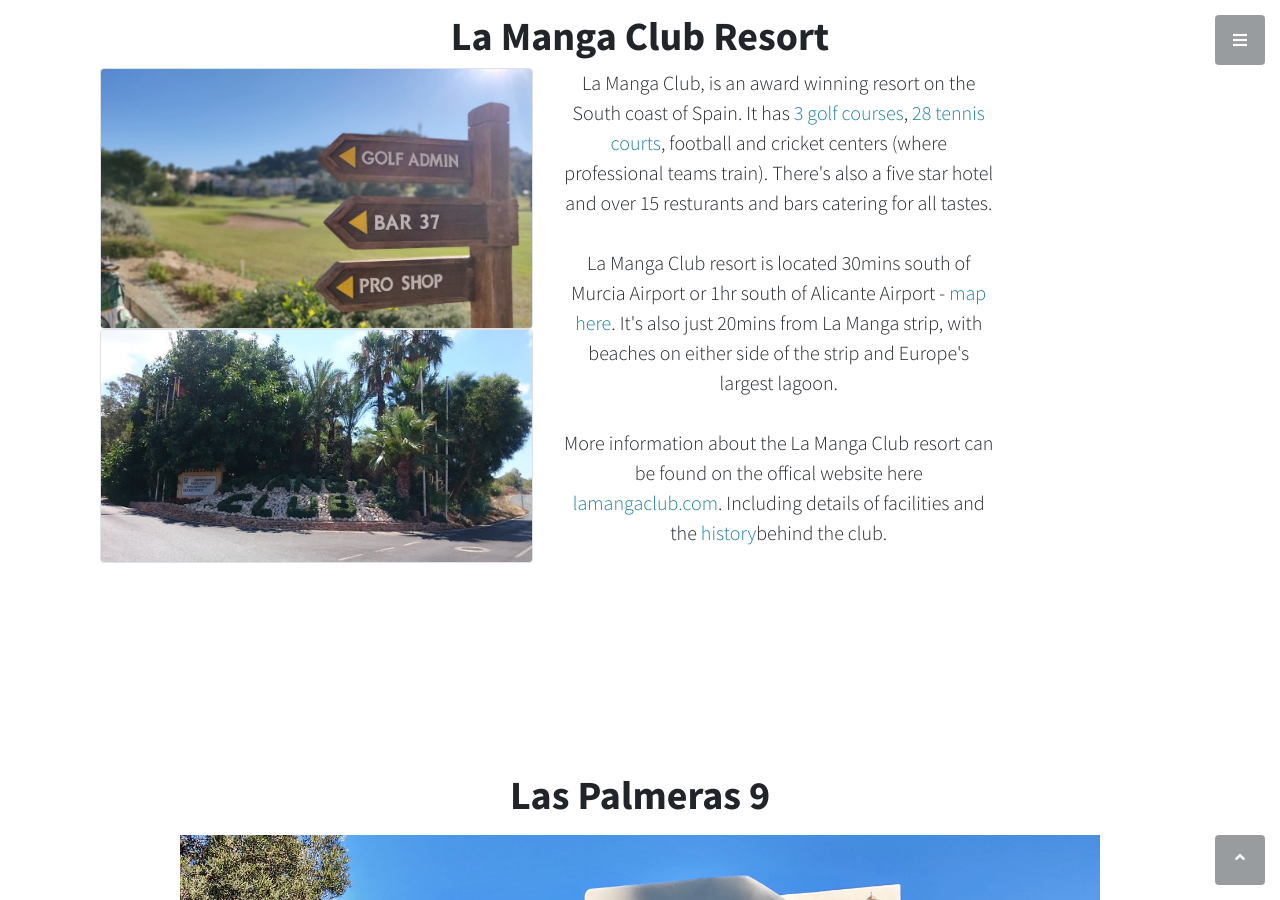
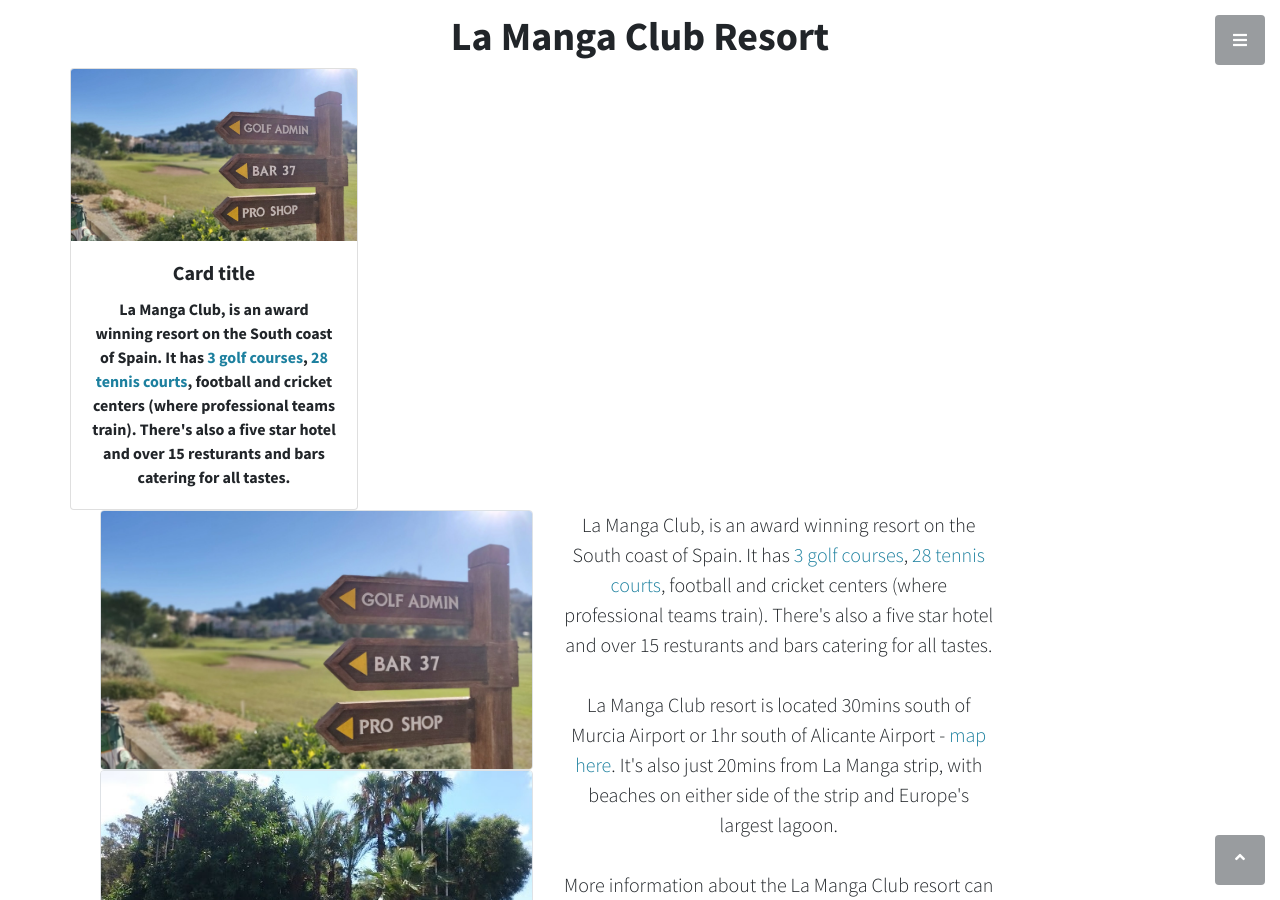
Before and after one commit to richsteer/richsteer.github.io, a Jekyll site: the page built from index.html, in a window 1280 px wide and 900 px high, scrolled down 1448 px. Built offline with Jekyll 4.4.1, drawn with Linux system fonts in a browser that asks for light colours.

Commit message:
Update index.html

```diff
--- a/index.html
+++ b/index.html
@@ -23,6 +23,17 @@
             <div class="col-lg-10 mx-auto">
                 <h1>La Manga Club Resort</h1>
             </div>
+
+            <div class="card" style="width: 18rem;">
+              <img src="assets/img/la-manga-club-north-course-signpost.jpg" class="card-img-top" alt="..">
+              <div class="card-body">
+                <h5 class="card-title">Card title</h5>
+                <p class="card-text">La Manga Club, is an award winning resort on the South coast of Spain. It has <a href="https://lamangaclub.com/en/sports/golf" class="link-primary" target="_blank">3 golf courses</a>, <a href="https://lamangaclub.com/en/sports/tennis" class="link-primary" target="_blank">28 tennis courts</a>, football and cricket centers (where professional teams train). There's also a five star hotel and over 15 resturants and bars catering for all tastes.</p>
+                <!--<a href="#" class="btn btn-primary">Go somewhere</a>-->
+              </div>
+            </div>
+
+
         </div>
 
         <div class="row mx-auto">
```
